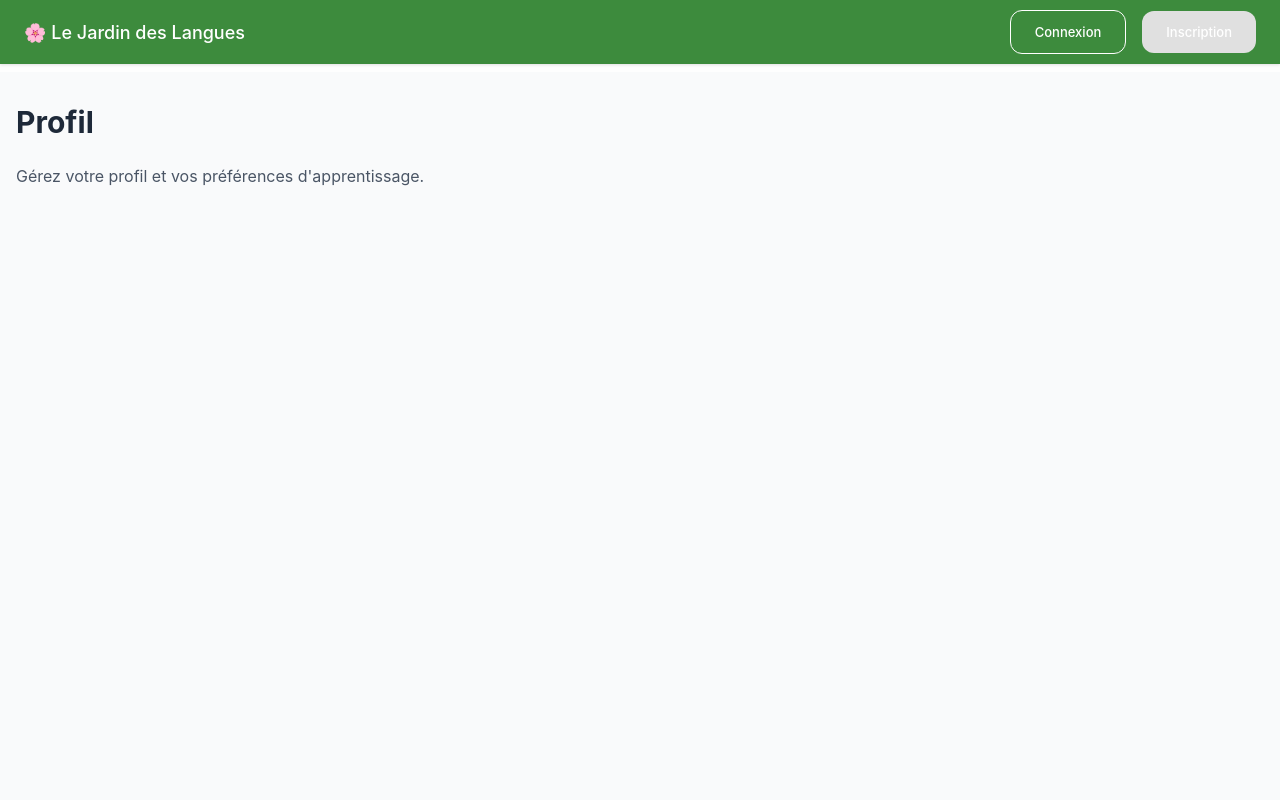
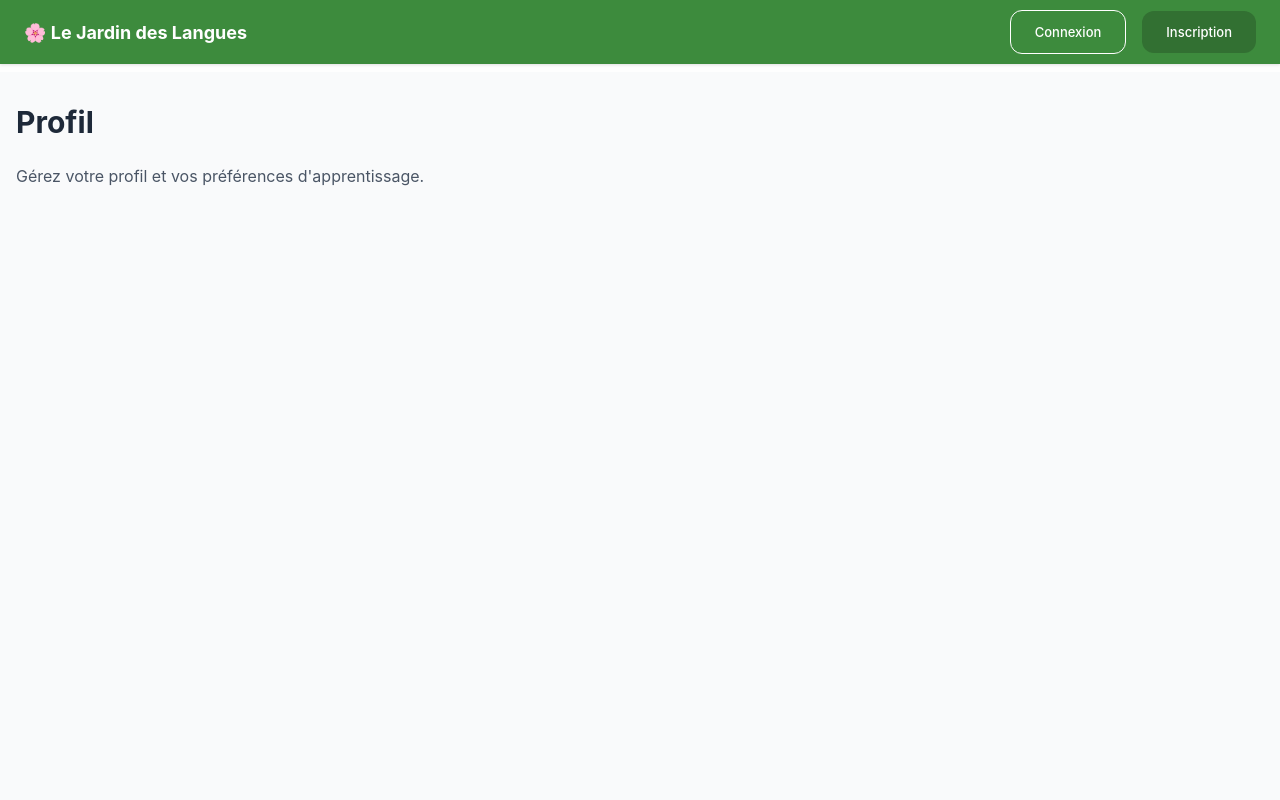
Before and after one commit to Enaell/LeJardinDesLangues, a React (Vite) app in the folder client/: page /profile in a window 1280 px wide. Shown: the top 800 px of the page. Built offline with nearby package versions, Linux system fonts and the light colour scheme; no server answers.

Commit message:
feat: enhance AppBar component structure, improve AuthButtons functionality, and update Tailwind CSS configuration

```diff
--- a/client/src/core/components/layout/AppBar.tsx
+++ b/client/src/core/components/layout/AppBar.tsx
@@ -34,17 +34,14 @@ export const AppBar = ({ navigationItems }: AppBarProps) => {
             🌸 {t('app.title')}
           </Typography>
 
-          {isAuthenticated && <>
-            <AppBarDesktop navigationItems={navigationItems} />
-            <AppBarMobile navigationItems={navigationItems} />
-          </>}
-
+          {isAuthenticated && <AppBarDesktop navigationItems={navigationItems} />}
           <AuthButtons
             user={user}
             isLoading={isLoading}
             isAuthenticated={isAuthenticated}
             isUnauthenticated={isUnauthenticated}
           />
+          {isAuthenticated && <AppBarMobile navigationItems={navigationItems} />}
         </Toolbar>
       </MuiAppBar>
 
--- a/client/src/core/components/layout/AppBarMobile.tsx
+++ b/client/src/core/components/layout/AppBarMobile.tsx
@@ -24,7 +24,7 @@ export const AppBarMobile = ({ navigationItems }: AppBarMobileProps) => {
   };
 
   return (
-    <FlexRow className="md:hidden">
+    <FlexRow className="flex md:hidden">
       <IconButton
         size="large"
         edge="start"
--- a/client/src/core/theme/theme.ts
+++ b/client/src/core/theme/theme.ts
@@ -138,7 +138,10 @@ export const createAppTheme = (): Theme => {
             },
           },
           contained: {
+            backgroundColor: colors.primary[600],
+            color: colors.text.primaryContrast,
             '&:hover': {
+              backgroundColor: colors.primary[700],
               boxShadow: '0 4px 12px rgba(74, 157, 74, 0.32)',
             },
           },
--- a/client/src/features/auth/components/AuthButtons.tsx
+++ b/client/src/features/auth/components/AuthButtons.tsx
@@ -37,6 +37,14 @@ export const AuthButtons = ({
     handleMenuClose();
   };
 
+  const openLoginModal = () => {
+    openModal('login');
+  };
+
+  const openRegisterModal = () => {
+    openModal('register');
+  };
+
   if (isLoading) {
     return (
       <FlexRow alignItems="center" spacing={2}>
@@ -53,8 +61,7 @@ export const AuthButtons = ({
             color="inherit"
             variant="outlined"
             size="small"
-            onClick={() => openModal('login')}
-            className="text-white border-white hover:bg-white hover:text-primary-600"
+            onClick={openLoginModal}
           >
             {t('auth.login.title')}
           </Button>
@@ -62,8 +69,7 @@ export const AuthButtons = ({
             color="inherit"
             variant="contained"
             size="small"
-            onClick={() => openModal('register')}
-            className="bg-white text-primary-600 hover:bg-gray-100"
+            onClick={openRegisterModal}
           >
             {t('auth.register.title')}
           </Button>
--- a/client/src/features/auth/hooks/useAuth.ts
+++ b/client/src/features/auth/hooks/useAuth.ts
@@ -1,4 +1,5 @@
 import { useMutation, useQuery, useQueryClient, type QueryClient } from '@tanstack/react-query';
+import { useRouter } from '@tanstack/react-router';
 import { authApi, tokenUtils } from '../services/authApi';
 import type {
   AuthResponse,
@@ -88,6 +89,7 @@ export const useProfile = (enabled: boolean = true) => {
 // Hook pour la déconnexion
 export const useLogout = () => {
   const queryClient = useQueryClient();
+  const router = useRouter();
 
   return useMutation<void, AuthError, void>({
     mutationFn: async () => {
@@ -95,11 +97,11 @@ export const useLogout = () => {
       tokenUtils.removeToken();
     },
     onSuccess: () => {
-      // Nettoyer tout le cache
-      queryClient.clear();
+      // Supprimer uniquement les données d'authentification du cache
+      queryClient.removeQueries({ queryKey: authKeys.all });
 
-      // Ou plus spécifiquement, supprimer les données d'auth
-      queryClient.removeQueries({ queryKey: authKeys.all });
+      // Rediriger vers la page d'accueil
+      router.navigate({ to: '/' });
     },
     onError: (error) => {
       console.error('Erreur lors de la déconnexion:', error);
--- a/client/src/index.css
+++ b/client/src/index.css
@@ -1 +1 @@
-@import 'tailwindcss';
+@import "tailwindcss" important;
--- a/client/tailwind.config.js
+++ b/client/tailwind.config.js
@@ -8,28 +8,31 @@ export default {
     extend: {
       colors: {
         primary: {
-          50: '#f0f9ff',
-          100: '#e0f2fe',
-          200: '#bae6fd',
-          300: '#7dd3fc',
-          400: '#38bdf8',
-          500: '#0ea5e9',
-          600: '#0284c7',
-          700: '#0369a1',
-          800: '#075985',
-          900: '#0c4a6e',
+          50: '#f2f8f2',
+          100: '#e0f0e0',
+          200: '#c2e0c2',
+          300: '#97c997',
+          400: '#6fa96f',
+          500: '#3d8b3d', // Couleur principale
+          600: '#327032',
+          700: '#295c29',
+          800: '#204820',
+          900: '#183618',
+          950: '#0d210d',
         },
         secondary: {
-          50: '#fdf2f8',
-          100: '#fce7f3',
-          200: '#fbcfe8',
-          300: '#f9a8d4',
-          400: '#f472b6',
-          500: '#ec4899',
-          600: '#db2777',
-          700: '#be185d',
-          800: '#9d174d',
-          900: '#831843',
+          50: '#f4f6f4',
+          100: '#e7ebe7',
+          200: '#d1d8d1',
+          300: '#b0bdb0',
+          400: '#8a9c8a',
+          500: '#6b7f6b', // Couleur secondaire
+          600: '#556b55',
+          700: '#455645',
+          800: '#3a4739',
+          900: '#323b32',
+          950: '#191f19',
+
         },
       },
       fontFamily: {
```
